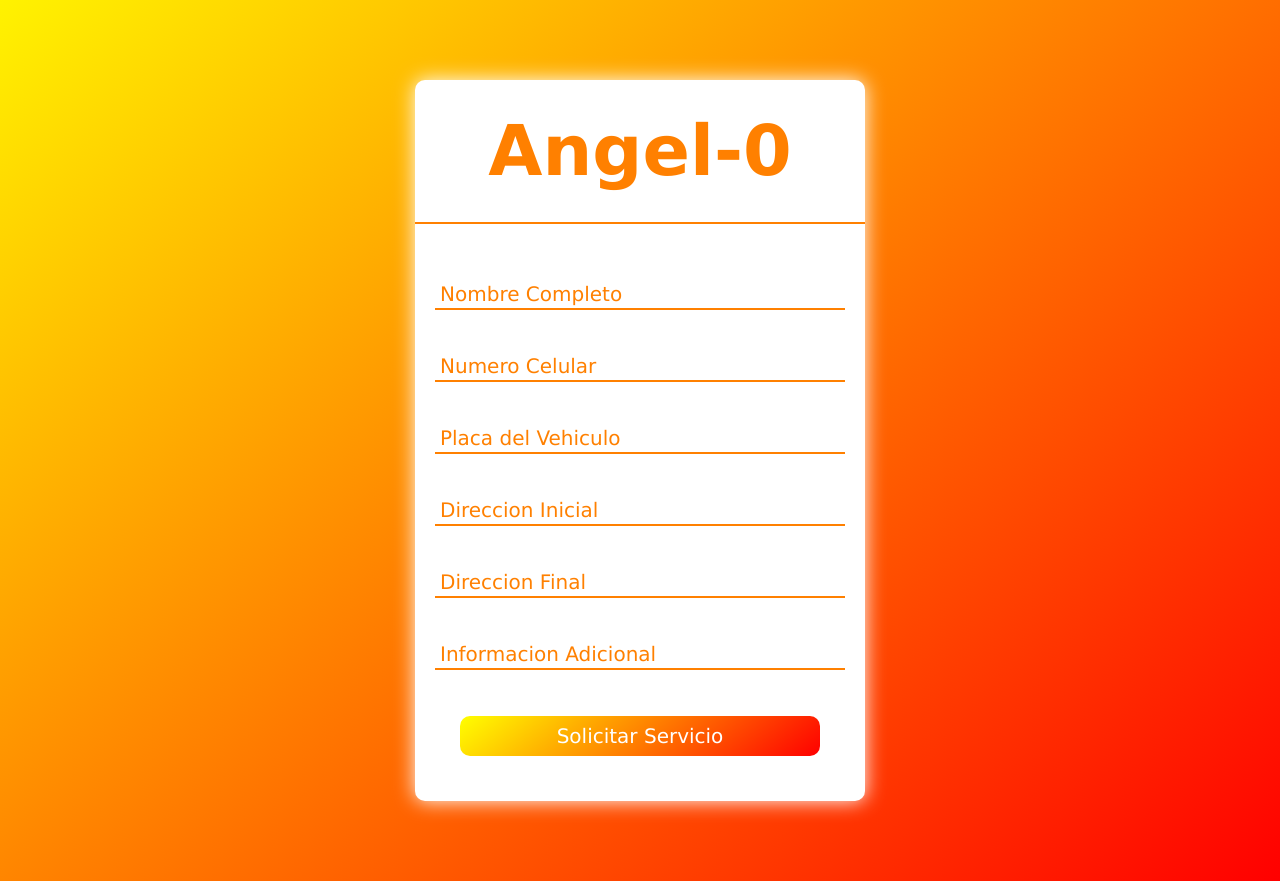
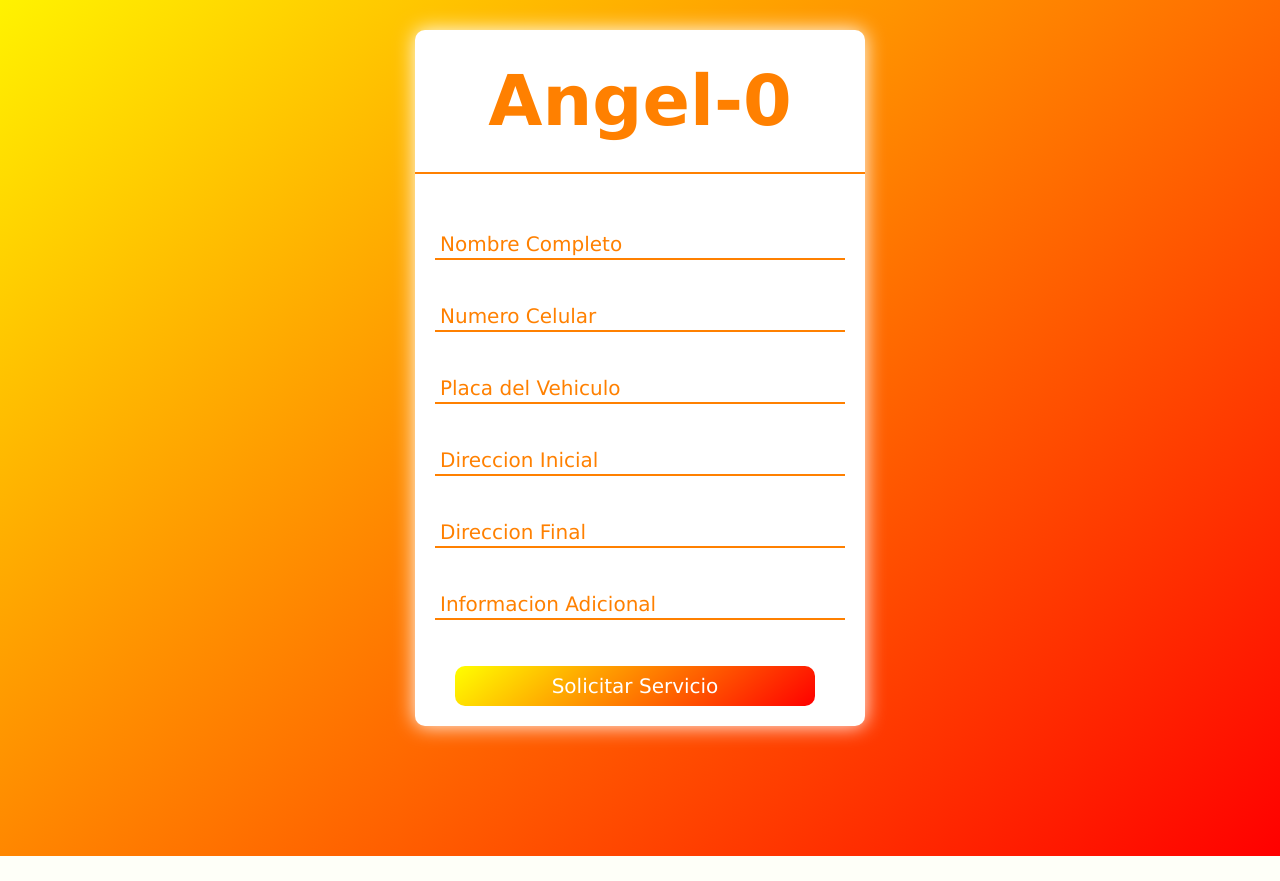
Before and after one commit to JersonGame73/Angel-0, a PHP site: the page made by Solicitar Servicio/index.html in a window 1280 px wide. Shown: the part 100-981 px from the top of the page. After the commit the page ends 956 px from the top, so only its background shows below. Run offline with PHP 8.4, Linux system fonts and the light colour scheme; some libraries are stand-ins or nearby versions.

Commit message:
modified:   Solicitar Servicio/db/index.php 	modified:   Solicitar Servicio/index.html 	modified:   Solicitar Servicio/style.css 	modified:   index.html 	modified:   style.css

```diff
--- a/Solicitar Servicio/db/index.php
+++ b/Solicitar Servicio/db/index.php
@@ -9,7 +9,7 @@
     $infoadd=$_POST['infoadd'];
 
     //conectarnos con el servidor
-    $conectar = mysqli_connect("remotemysql.com:3306", "zan3VAgXqc", "NfKerm0qqC", "zan3VAgXqc")or die("No hay conexion");
+    $conectar = mysqli_connect("remotemysql.com:3306", "zan3VAgXqc", "FNdaOHZZFB", "zan3VAgXqc")or die("No hay conexion");
 
     //ingresar a la base
 
--- a/Solicitar Servicio/index.html
+++ b/Solicitar Servicio/index.html
@@ -27,7 +27,7 @@
     <meta name="description" content="Conductor elegido sirve para solicitar servicios de conduro que conducira tu vehiculo para llevarte hasta tu destino">
 </head>
 <body>
-    <nav>
+    <nav style="top: 0px;">
         <input type="checkbox" id="check">
         <label for="check" class="checkbtn">
             <i class="fas fa-bars"></i>
@@ -41,8 +41,8 @@
         </ul>
     </nav>
     <section>
-        <form action="../Solicitar Servicio/db/index.php" method="post" id="1forn">
-            <div class="2form">
+        <form action="../Solicitar Servicio/db/index.php" method="post" class="cuadroexterior">
+            <div class="cuadrointerior">
                 <div>
                     <h1>Angel-0</h1>
                 </div>
--- a/Solicitar Servicio/style.css
+++ b/Solicitar Servicio/style.css
@@ -10,6 +10,13 @@ body{
     background: linear-gradient(140deg, #ffff00 0%, #ff0000 100%);
 }
 /* reigstro de datos */
+.cuadrointerior{
+    background: white;
+    border-radius: 10px;
+    box-shadow: 0 0 20px 0 white;
+    margin: 130px auto;
+    width: 450px;
+}
 h1{
     text-align: center;
     font-size: 70px;
@@ -17,16 +24,6 @@ h1{
     color: #ff8000;
     border-bottom: 2px solid #ff8000;
     margin-bottom: 40px;
-}
-form{
-    background-color: white;
-    width: 450px;
-    border-radius: 10px;
-    box-shadow: 0 0 20px 0 white;
-    margin: 0 auto;
-}
-div.\32 form{
-    padding-bottom: 25px;
 }
 form.tex_box{
     position: relative;
@@ -95,8 +92,8 @@ input:valid~.barra::before{
     border-radius: 10px;
     font-size: 20px;
     cursor: pointer;
-    margin: 20px auto;
-    display: block;
+    margin: 20px 40px;
+    display: inline;
 }
 
 /* menu interactivo  */
@@ -104,6 +101,7 @@ nav{
     background: #ff8000;
     height: 100px;
     width: 100%;
+    position: fixed;
 }
 .enlace{
     position: absolute;
@@ -146,14 +144,13 @@ li a.active, li a:hover{
     display: none;
 }
 section{
-    margin: 80px auto;
     background: none;
 
 }
 
 
 @media (max-width: 950px){
-    form{
+    .cuadrointerior{
         width: 400px;
     }
     nav{
```
Also changed, not shown: index.html (+14 -1 lines), style.css (+53 -1 lines).
